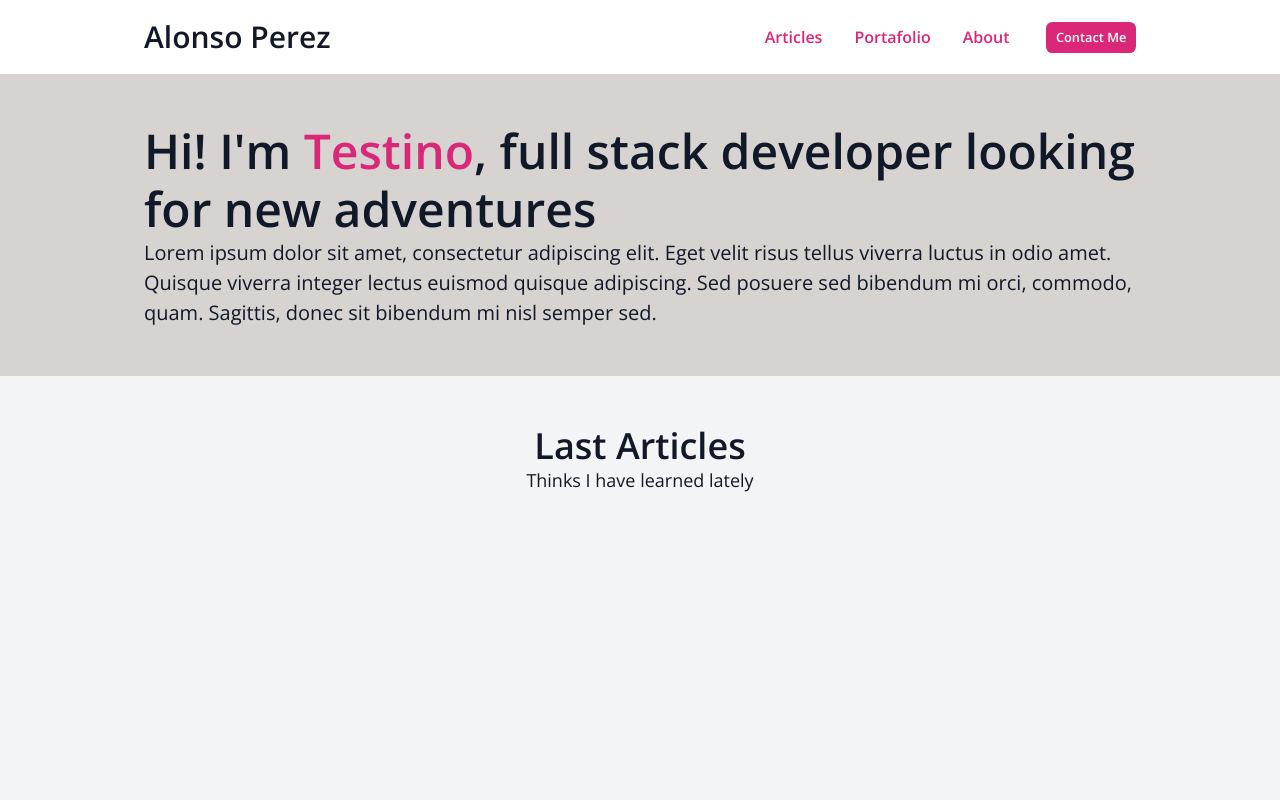
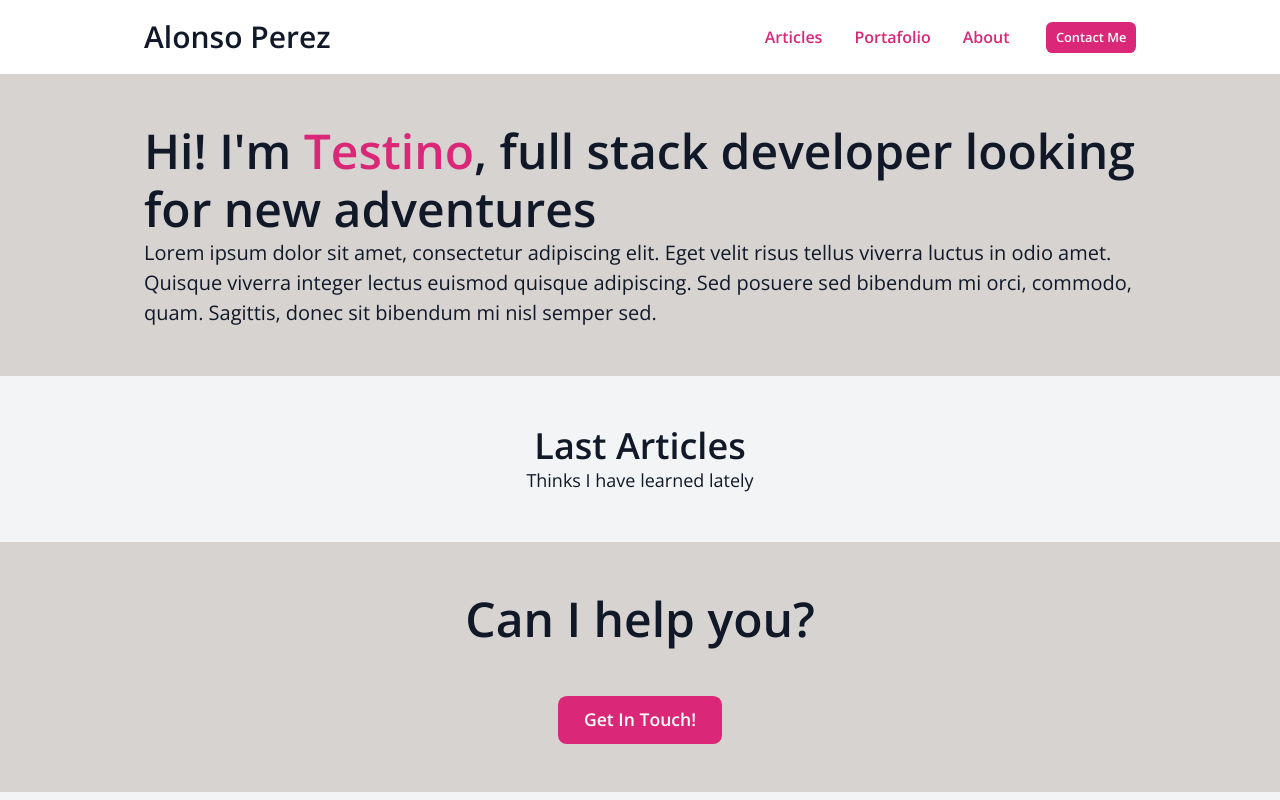
Before and after one commit to Alonzzoh/Blog-Alonzzoh, a plain HTML site: page homepage.html in a window 1280 px wide. Drawn offline with nearby package versions, Linux system fonts and the light colour scheme.

Commit message:
add functional footer

```diff
--- /dev/null
+++ b/assets/css/components/footer.css
@@ -0,0 +1,15 @@
+.footer {
+    background-color: var(--secondary-light);
+  }
+
+  .footer-content{
+    display: flex;
+    flex-direction: column;
+    align-items: center;
+    gap: 3em;
+    padding: 3em 0;
+  }
+
+.link-footer{
+    color: var(--white)
+}
--- a/assets/css/styles.css
+++ b/assets/css/styles.css
@@ -2,3 +2,4 @@
 
 @import url("components/article.css");
 @import url("components/header.css");
+@import url("components/footer.css");
--- a/homepage.html
+++ b/homepage.html
@@ -58,6 +58,18 @@
       </p>
     </div>
   </section>
+  <footer class="footer">
+    <div class="container-lg footer-content">
+      <h2 class="heading-xl semibold">
+        Can I help you?
+      </h2>
+        <button class="button button-lg button-primary">
+          <a href="#" class="text-decoration-none link-footer">
+            Get in touch!
+          </a>
+        </button>
+    </div>
+  </footer>
 </body>
 
 </html>
```
